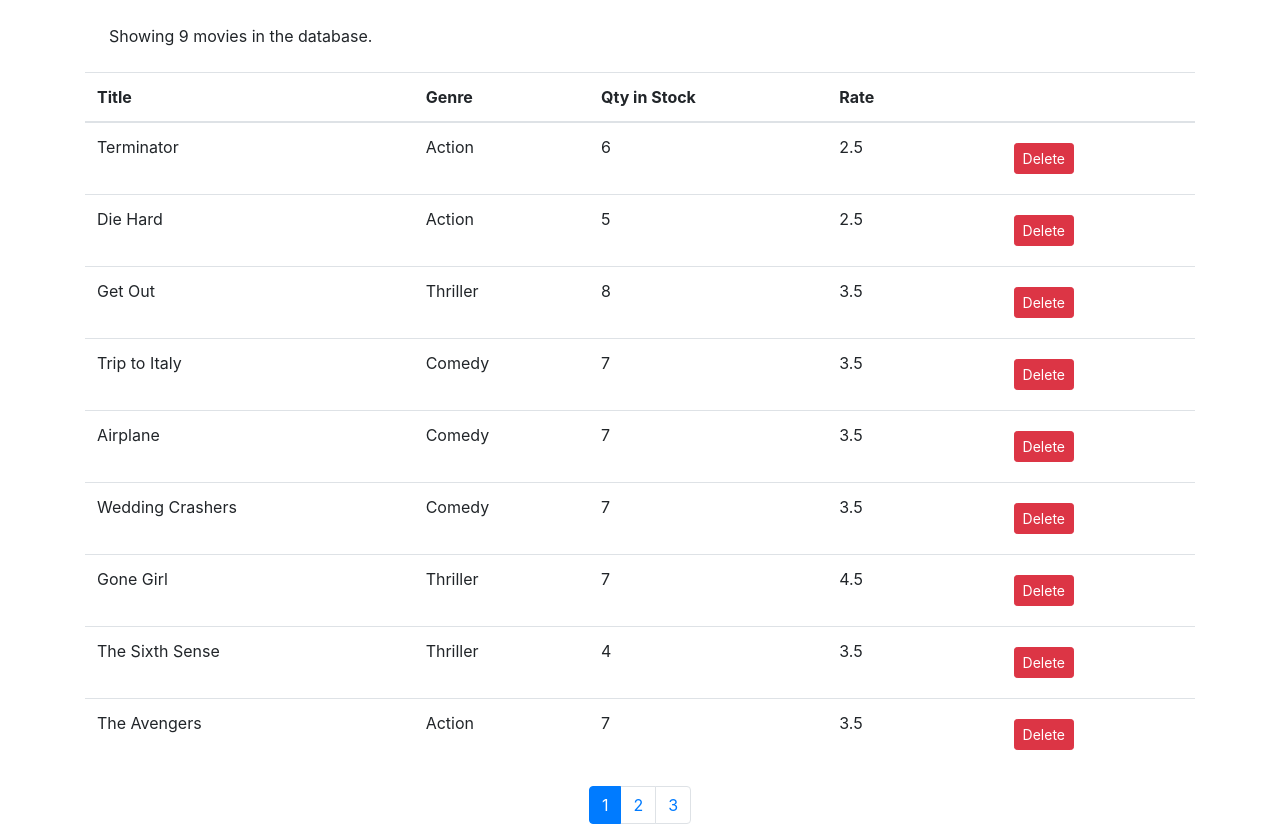
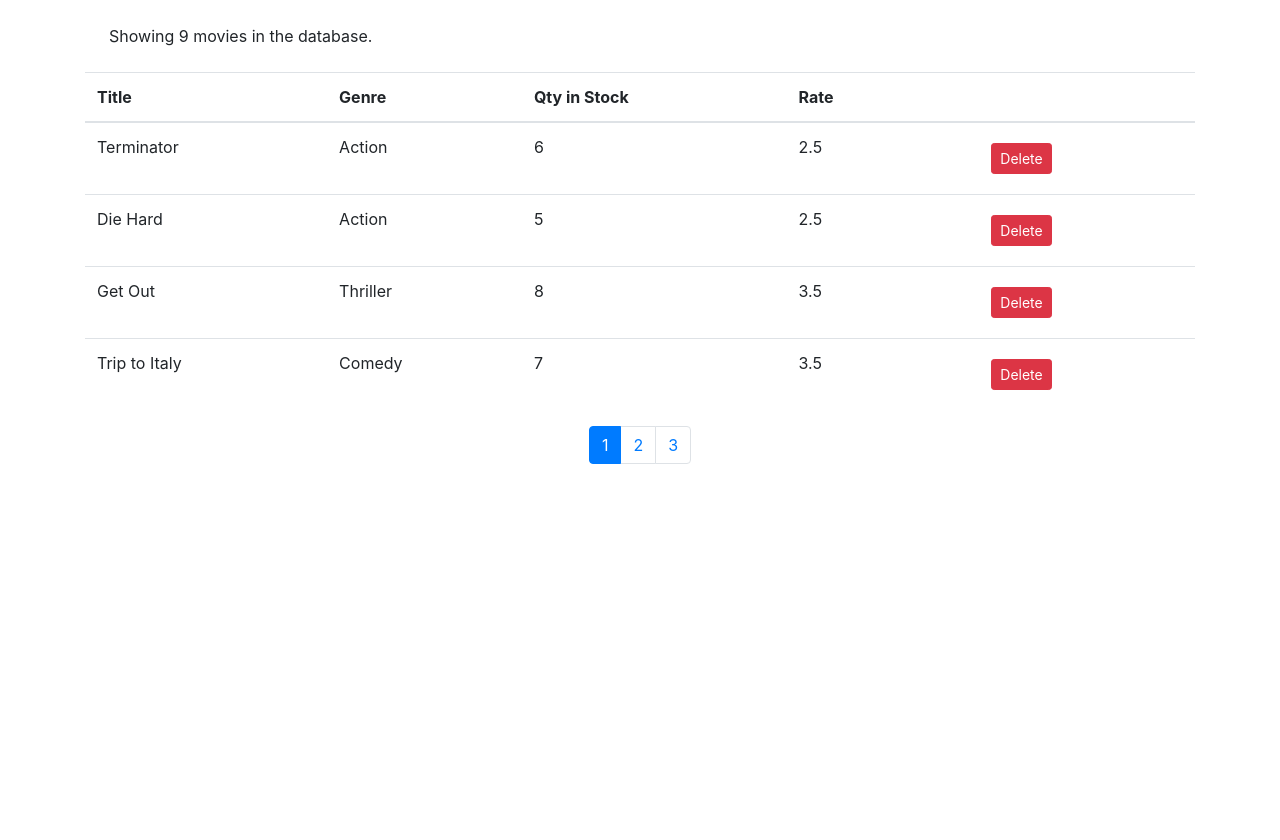
Before and after one commit to enowmbi/Video-Rental-Project-vidly-, a React (Create React App) app: page / in a window 1280 px wide. After the commit the page ends 800 px from the top, so only its background shows below. Built offline with nearby package versions, Linux system fonts and the light colour scheme; the HTML template or start-up script is replaced by a standard one.

Commit message:
add pagination.js in the utils folder for display pagination data

```diff
--- a/src/components/Movies.js
+++ b/src/components/Movies.js
@@ -2,6 +2,7 @@
 import { getMovies } from '../services/fakeMovieService';
 import Like from './common/Like';
 import Pagination from './common/Pagination';
+import { Paginate } from '../utils/Paginate';
 
 
 class Movies extends Component{
@@ -25,8 +26,8 @@
     }
 
     handlePageChange=(page) =>{
-     console.log(`page ${page} clicked!`)
-     this.setState({currentPage: page})
+        console.log(`page ${page} clicked!`)
+        this.setState({currentPage: page})
     }
 
     render(){
@@ -34,6 +35,9 @@
 
             return <div className="container"><p className="m-4">There are no movies in the database.</p></div>
         }
+
+        const movies = Paginate(this.state.movies,this.state.currentPage,this.state.pageSize)
+
         return(
             <div className="container">
                 <p className="m-4"> Showing {this.state.movies.length} {this.state.movies.length > 1? "movies" :"movie"} in the database.</p>
@@ -49,7 +53,7 @@
                         </tr>
                     </thead>
                     <tbody>
-                        {this.state.movies.map(movie =>(
+                        {movies.map(movie =>(
                             <tr key={movie._id}>
                                 <td>{movie.title}</td>
                                 <td>{movie.genre.name}</td>
@@ -69,7 +73,7 @@
                     onPageChange={this.handlePageChange}
                 />
 
-            </div>
+        </div>
         )
 
 
--- a/src/components/common/Pagination.js
+++ b/src/components/common/Pagination.js
@@ -1,5 +1,6 @@
 import React from 'react';
 import _ from 'lodash';
+
 
 const Pagination = (props) =>{
     const pagesCount = Math.ceil(props.itemCount / props.pageSize)
@@ -7,6 +8,8 @@
     if(pagesCount === 1) return null;
 
     const pages = _.range(1,pagesCount + 1)
+
+
     return(
         <nav aria-label="Page navigation example">
             <ul className="pagination justify-content-center">
--- /dev/null
+++ b/src/utils/Paginate.js
@@ -0,0 +1,7 @@
+import _ from 'lodash';
+
+export function Paginate(items,pageNumber,pageSize){
+
+    const startIndex = (pageNumber -1) * pageSize;
+    return _(items).slice(startIndex).take(pageSize).value();
+}
```
